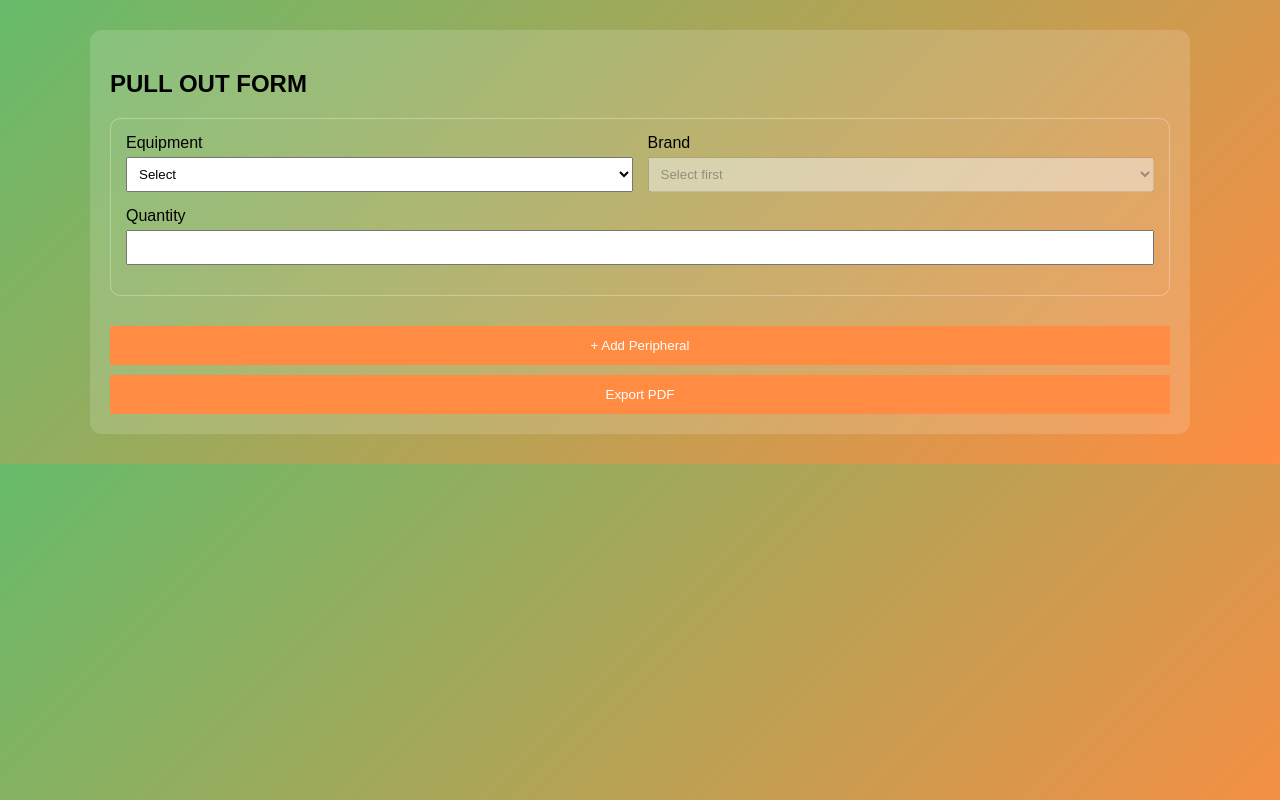
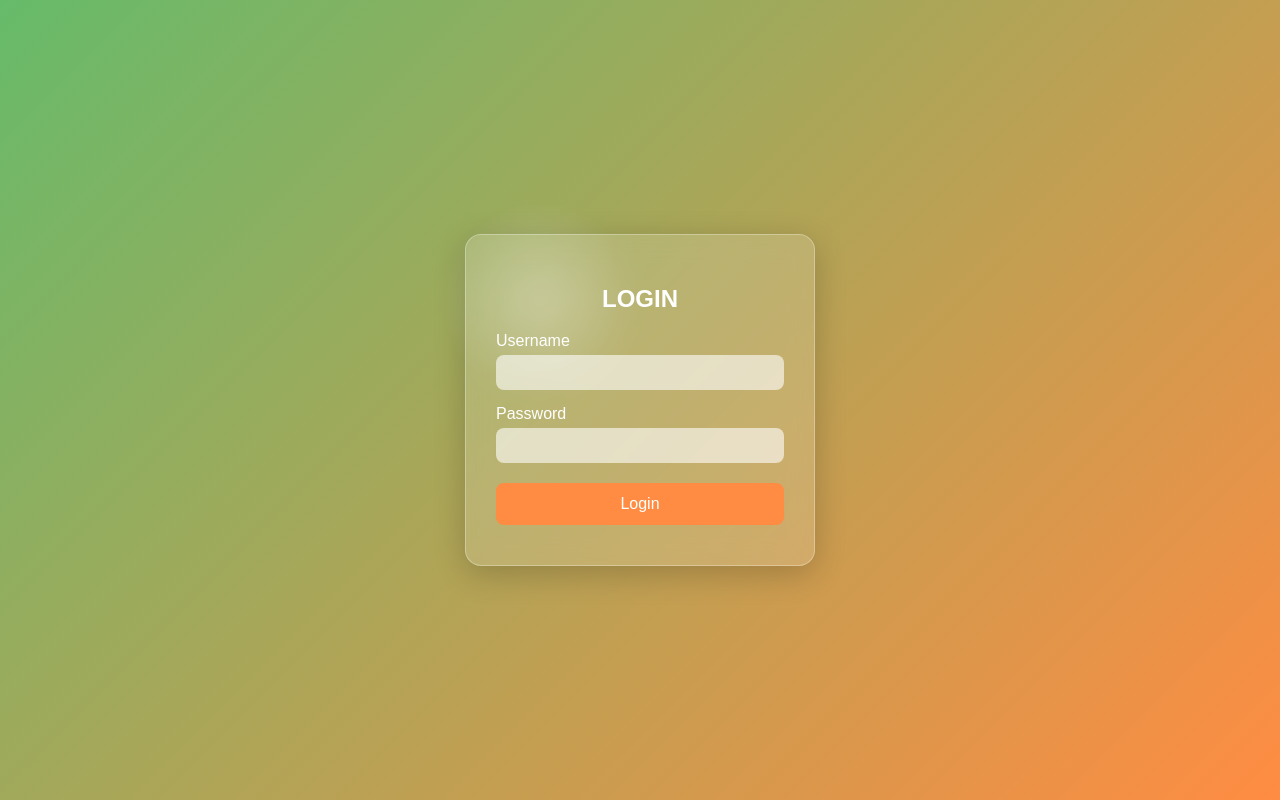
Before and after one commit to MalitKim012/MalitKim012.github.io, a plain HTML site: page index.html in a window 1280 px wide. Drawn offline with nearby package versions, Linux system fonts and the light colour scheme.

Commit message:
Update index.html

```diff
--- a/index.html
+++ b/index.html
@@ -3,334 +3,149 @@
 <head>
 <meta charset="UTF-8">
 <meta name="viewport" content="width=device-width, initial-scale=1.0">
-<title>PULL OUT FORM</title>
-
-<script src="https://cdnjs.cloudflare.com/ajax/libs/jspdf/2.5.1/jspdf.umd.min.js"></script>
-<script src="https://cdnjs.cloudflare.com/ajax/libs/jspdf-autotable/3.5.31/jspdf.plugin.autotable.min.js"></script>
+<title>Login</title>
 
 <style>
 * { box-sizing: border-box; }
 
 body {
+    margin: 0;
+    height: 100vh;
     font-family: Arial, sans-serif;
-    margin: 0;
+    display: flex;
+    justify-content: center;
+    align-items: center;
+
     background: linear-gradient(135deg, #66bb6a, #ff8c42);
 }
 
-/* CONTAINER */
-.container {
-    width: 95%;
-    max-width: 1100px;
-    margin: 30px auto;
-    padding: 20px;
-    background: rgba(255,255,255,0.15);
-    border-radius: 12px;
+/* Glow */
+.bg-glow {
+    position: fixed;
+    width: 200px;
+    height: 200px;
+    background: radial-gradient(circle, rgba(255,255,255,0.3), transparent 70%);
+    border-radius: 50%;
+    pointer-events: none;
+    transform: translate(-50%, -50%);
+    z-index: 1;
 }
 
-/* SECTION */
-.section {
+/* Container */
+.login-container {
     position: relative;
-    display: grid;
-    grid-template-columns: 1fr 1fr;
-    gap: 15px;
-    padding: 15px;
-    margin-bottom: 20px;
+    z-index: 2;
+
+    width: 90%;
+    max-width: 350px;
+    padding: 30px;
+
+    background: rgba(255,255,255,0.15);
+    backdrop-filter: blur(12px);
+    border-radius: 16px;
+
     border: 1px solid rgba(255,255,255,0.3);
-    border-radius: 10px;
+    box-shadow: 0 8px 32px rgba(0,0,0,0.2);
 }
 
-.Quantity,
-.Description {
-    grid-column: span 2;
+h2 {
+    text-align: center;
+    color: white;
 }
 
-/* GRID FIX */
-.Description {
-    display: grid;
-    grid-template-columns: repeat(auto-fill, minmax(250px, 1fr));
-    gap: 15px;
+label {
+    color: white;
+    display: block;
+    margin-top: 15px;
 }
 
-/* ITEM CARD */
-.item-group {
-    background: rgba(255,255,255,0.15);
-    padding: 12px;
-    border-radius: 10px;
-    display: flex;
-    flex-direction: column;
-    gap: 6px;
-    border: 1px solid rgba(255,255,255,0.2);
+input {
+    width: 100%;
+    padding: 10px;
+    margin-top: 5px;
+    border-radius: 8px;
+    border: none;
+    outline: none;
+    background: rgba(255,255,255,0.6);
 }
 
-/* INPUTS */
-input, select {
-    width: 100%;
-    padding: 8px;
-    margin-top: 5px;
-}
-
-/* BUTTONS */
 .btn {
     width: 100%;
+    margin-top: 20px;
     padding: 12px;
-    margin-top: 10px;
+    border: none;
+    border-radius: 8px;
     background: #ff8c42;
-    border: none;
     color: white;
+    font-size: 16px;
     cursor: pointer;
 }
 
-/* REMOVE BUTTON (X) */
-.remove-btn {
-    position: absolute;
-    top: 8px;
-    right: 10px;
-
-    width: 28px;
-    height: 28px;
-    border-radius: 50%;
-
-    background: red;
-    color: white;
-    border: none;
-    cursor: pointer;
-
-    font-size: 16px;
-    font-weight: bold;
-    line-height: 28px;
-    text-align: center;
+.btn:hover {
+    background: #ff7043;
 }
 
-.remove-btn:hover {
-    background: darkred;
-}
-
-/* MOBILE */
-@media(max-width:768px){
-    .section { grid-template-columns: 1fr; }
+.error {
+    color: #ffdddd;
+    margin-top: 10px;
+    text-align: center;
 }
 </style>
 </head>
 
 <body>
 
-<div class="container">
-<h2>PULL OUT FORM</h2>
+<div class="bg-glow"></div>
 
-<div id="sections">
+<div class="login-container">
+    <h2>LOGIN</h2>
 
-<!-- FIRST SECTION (NO REMOVE BUTTON VISIBLE) -->
-<div class="section">
+    <label>Username</label>
+    <input type="text" id="username">
 
-<button class="remove-btn" onclick="removeSection(this)">×</button>
+    <label>Password</label>
+    <input type="password" id="password">
 
-<div>
-<label>Equipment</label>
-<select class="Peripherals" onchange="updateBrand(this)">
-<option value="">Select</option>
-<option value="Computer">Computer</option>
-<option value="Keyboard">Keyboard</option>
-<option value="Monitor">Monitor</option>
-<option value="UPS">UPS</option>
-<option value="Cash Drawer">Cash Drawer</option>
-<option value="Hard Drive">Hard Drive</option>
-</select>
-</div>
+    <button class="btn" onclick="login()">Login</button>
 
-<div>
-<label>Brand</label>
-<select class="brand" disabled>
-<option>Select first</option>
-</select>
-</div>
-
-<div class="Quantity">
-<label>Quantity</label>
-<input type="number" oninput="generateItems(this)">
-</div>
-
-<div class="Description"></div>
-
-</div>
-
-</div>
-
-<button class="btn" onclick="addSection()">+ Add Peripheral</button>
-<button class="btn" onclick="exportPDF()">Export PDF</button>
-
+    <div class="error" id="errorMsg"></div>
 </div>
 
 <script>
 
-/* ADD SECTION */
-function addSection(){
-    const clone = document.querySelector(".section").cloneNode(true);
+/* Glow follow */
+const glow = document.querySelector(".bg-glow");
 
-    clone.querySelectorAll("input").forEach(i => i.value = "");
-    clone.querySelectorAll("select").forEach(s => {
-        s.selectedIndex = 0;
-        if (s.classList.contains("brand")) {
-            s.innerHTML = "<option>Select peripheral first</option>";
-            s.disabled = true;
-        }
-    });
+document.addEventListener("mousemove", (e) => {
+    glow.style.left = e.clientX + "px";
+    glow.style.top = e.clientY + "px";
+});
 
-    clone.querySelector(".Description").innerHTML = "";
+/* ✅ LOGIN FUNCTION */
+function login() {
+    const user = document.getElementById("username").value.trim();
+    const pass = document.getElementById("password").value.trim();
 
-    document.getElementById("sections").appendChild(clone);
+    if (user === "admin" && pass === "1234") {
 
-    toggleRemoveButtons();
-}
+        // ✅ SAVE LOGIN SESSION
+        localStorage.setItem("isLoggedIn", "true");
 
-/* REMOVE SECTION */
-function removeSection(btn){
-    const sections = document.querySelectorAll(".section");
+        // OPTIONAL: save username
+        localStorage.setItem("username", user);
 
-    if (sections.length === 1) {
-        alert("At least one required");
-        return;
-    }
+        // ✅ REDIRECT TO DASHBOARD
+        window.location.href = "dashboard.html";
 
-    btn.closest(".section").remove();
-    toggleRemoveButtons();
-}
-
-/* REMOVE BUTTON CONTROL */
-function toggleRemoveButtons(){
-    const sections = document.querySelectorAll(".section");
-
-    sections.forEach((sec, index) => {
-        const btn = sec.querySelector(".remove-btn");
-
-        if (index === 0) {
-            btn.style.display = "none";
-        } else {
-            btn.style.display = sections.length > 1 ? "block" : "none";
-        }
-    });
-}
-
-/* BRAND (RESTORED) */
-function updateBrand(sel){
-    const section = sel.closest(".section");
-    const brandSelect = section.querySelector(".brand");
-
-    brandSelect.innerHTML = "";
-
-    const value = sel.value;
-
-    if (!value) {
-        brandSelect.disabled = true;
-        brandSelect.innerHTML = "<option>Select peripheral first</option>";
-        return;
-    }
-
-    brandSelect.disabled = false;
-
-    let brands = [];
-
-    if (value === "Computer") brands = ["Dell", "HP", "Lenovo", "Asus"];
-    else if (value === "Keyboard") brands = ["Logitech", "Razer", "Corsair"];
-    else if (value === "Monitor") brands = ["Samsung", "LG", "AOC"];
-    else if (value === "UPS") brands = ["APC", "CyberPower"];
-    else if (value === "Cash Drawer") brands = ["Epson", "Star Micronics"];
-    else if (value === "Hard Drive") brands = ["Seagate", "Western Digital"];
-
-    const defaultOption = document.createElement("option");
-    defaultOption.textContent = "-- Select Brand --";
-    brandSelect.appendChild(defaultOption);
-
-    brands.forEach(b => {
-        const o = document.createElement("option");
-        o.value = b;
-        o.textContent = b;
-        brandSelect.appendChild(o);
-    });
-}
-
-/* ITEMS */
-function generateItems(input){
-    const section = input.closest(".section");
-    const count = parseInt(input.value) || 0;
-    const container = section.querySelector(".Description");
-
-    container.innerHTML = "";
-
-    for (let i = 1; i <= count; i++) {
-        const wrap = document.createElement("div");
-        wrap.className = "item-group";
-
-        wrap.innerHTML = `
-            <label>Serial ${i}</label>
-            <input>
-
-            <label>Description ${i}</label>
-            <input>
-
-            <label>Remark ${i}</label>
-            <select>
-                <option>Good</option>
-                <option>Defective</option>
-                <option>For Repair</option>
-            </select>
-        `;
-
-        container.appendChild(wrap);
+    } else {
+        document.getElementById("errorMsg").textContent = "Invalid username or password";
     }
 }
 
-/* PDF EXPORT */
-function exportPDF(){
-    const { jsPDF } = window.jspdf;
-    const pdf = new jsPDF("l");
-
-    const grouped = {
-        Good: [],
-        Defective: [],
-        "For Repair": []
-    };
-
-    document.querySelectorAll(".section").forEach(sec => {
-        const eq = sec.querySelector(".Peripherals").value;
-        const brand = sec.querySelector(".brand").value;
-
-        const inputs = sec.querySelectorAll(".Description input");
-        const selects = sec.querySelectorAll(".Description select");
-
-        let r = 0;
-
-        for (let i = 0; i < inputs.length; i += 2) {
-            const serial = inputs[i].value;
-            const desc = inputs[i + 1].value;
-            const remark = selects[r].value;
-
-            grouped[remark].push([eq, brand, serial, desc]);
-            r++;
-        }
-    });
-
-    let y = 20;
-
-    for (let key in grouped) {
-        if (grouped[key].length) {
-            pdf.text(key, 10, y);
-            y += 5;
-
-            pdf.autoTable({
-                startY: y,
-                head: [["Equipment", "Brand", "Serial", "Description"]],
-                body: grouped[key]
-            });
-
-            y = pdf.lastAutoTable.finalY + 10;
-        }
-    }
-
-    pdf.save("report.pdf");
+/* OPTIONAL: auto redirect if already logged in */
+if (localStorage.getItem("isLoggedIn") === "true") {
+    window.location.href = "dashboard.html";
 }
-
-/* INIT */
-toggleRemoveButtons();
 
 </script>
 
```
